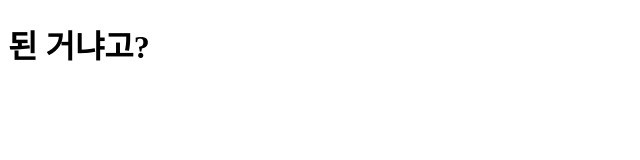
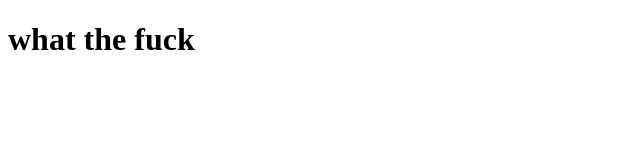
Before and after one commit to LSJ97/BCM, a plain HTML site: page test.html in a window 1280 px wide. Shown: the whole page, without its empty margins (0-640 px from the left). Drawn offline with Linux system fonts and the light colour scheme.

Commit message:
hahaha.html
된건지모르겟네요 ^^

```diff
--- a/test.html
+++ b/test.html
@@ -6,6 +6,6 @@
     <title>TEST</title>
 </head>
 <body>
-    <h1>된 거냐고?</h1>
+    <h1>what the fuck</h1>
 </body>
 </html>
```
